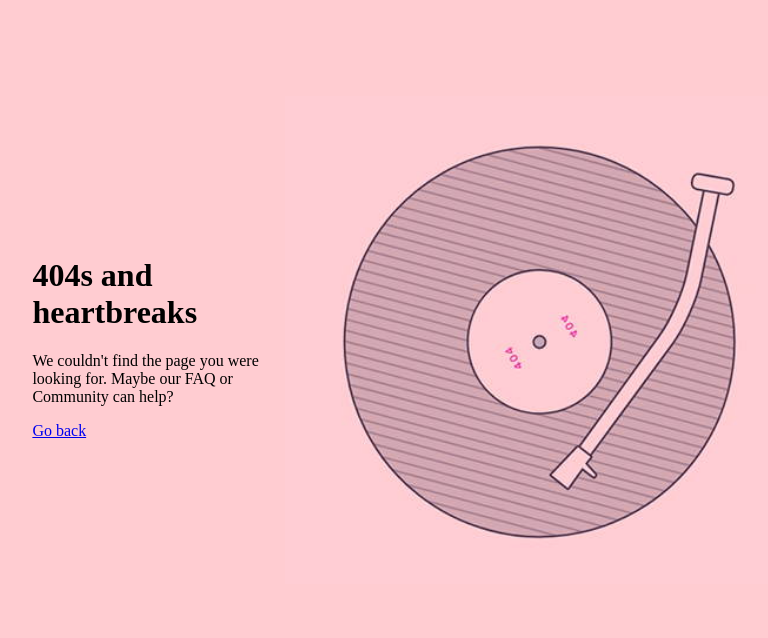
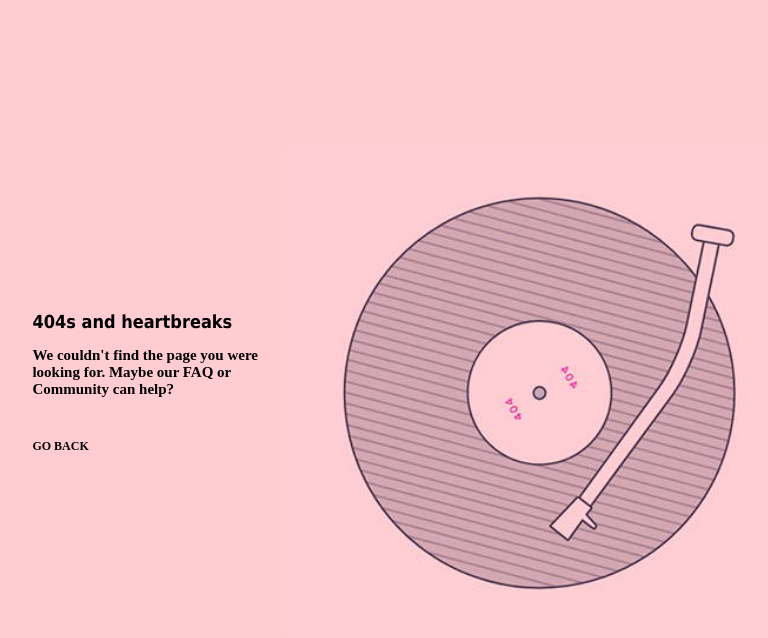
Before and after one commit to Uugne/1-spotify, a plain HTML site: page index.html in a window 1280 px wide. Shown: the whole page, without its empty margins (279-1047 px from the left). Drawn offline with Linux system fonts and the light colour scheme.

Commit message:
Grazesnis spotify

```diff
--- a/index.html
+++ b/index.html
@@ -7,16 +7,16 @@
     <title>Spotify</title>
 </head>
 <body style="background: #FFCCD1;">
-    <img style="float: right; width: 40%; margin-right: 16%; margin-top: 7%;" src="spotify.jpg" alt="Spotify">
-    <div style="float: right; width: 20%; margin-top: 18%;">
-        <h1>
+    <img style="float: right; display: inline-block; width: 40%; margin-right: 16%; margin-top: 11%;" src="spotify.jpg" alt="Spotify">
+    <div style="margin-left: 10%; display: inline-block; float: right; width: 20%; margin-top: 23%; font-family: 'times new roman'; text-align: left">
+        <h1 style="font-weight: bold; font-family: tahoma; font-size: 18px;">
             404s and heartbreaks
         </h1>
-        <p>
+        <p style="width: 100%; font-weight: bold; font-size: 15px; margin-bottom: 15%;">
             We couldn't find the page you were looking for.
             Maybe our FAQ or Community can help?
         </p>
-        <a href="#">Go back</a>
+        <a style="text-decoration: none; color: #000; font-weight: bold; text-transform: uppercase; font-size: 12px;"href="#">Go back</a>
     </div>
 </body>
 </html>
```
